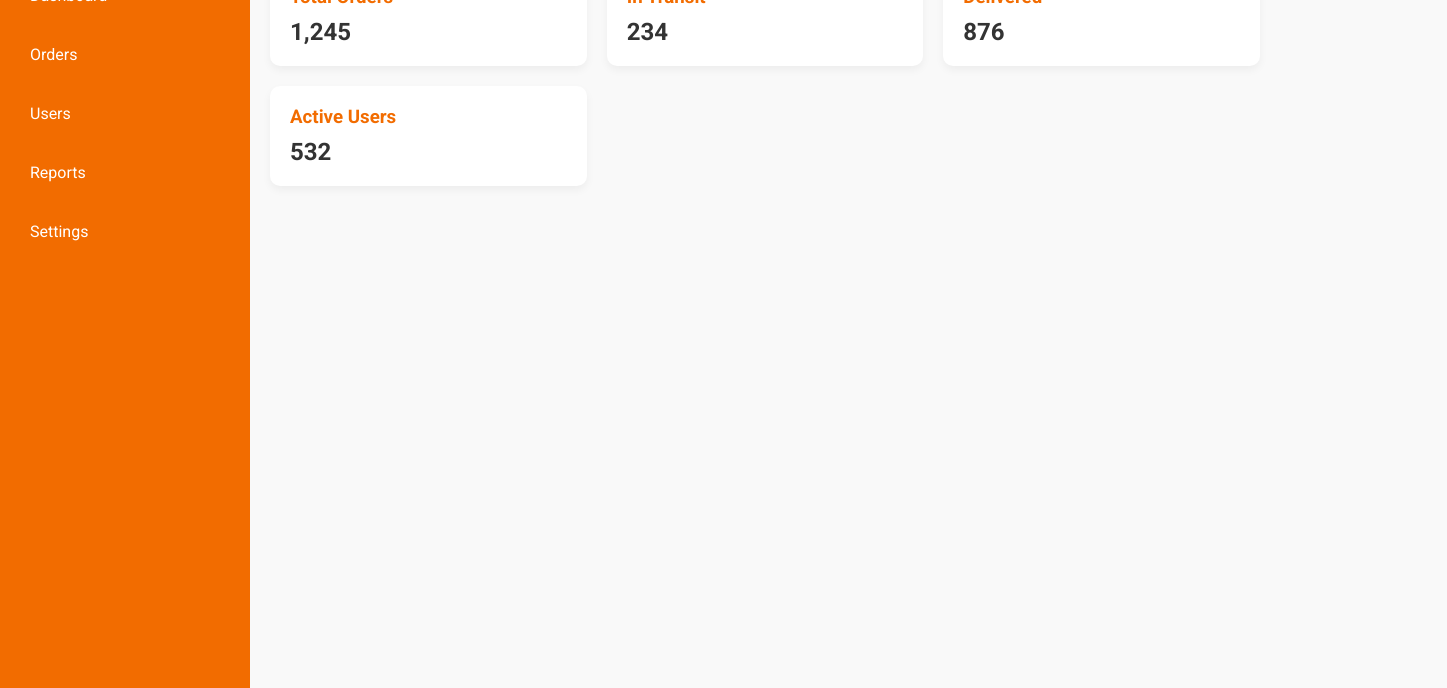
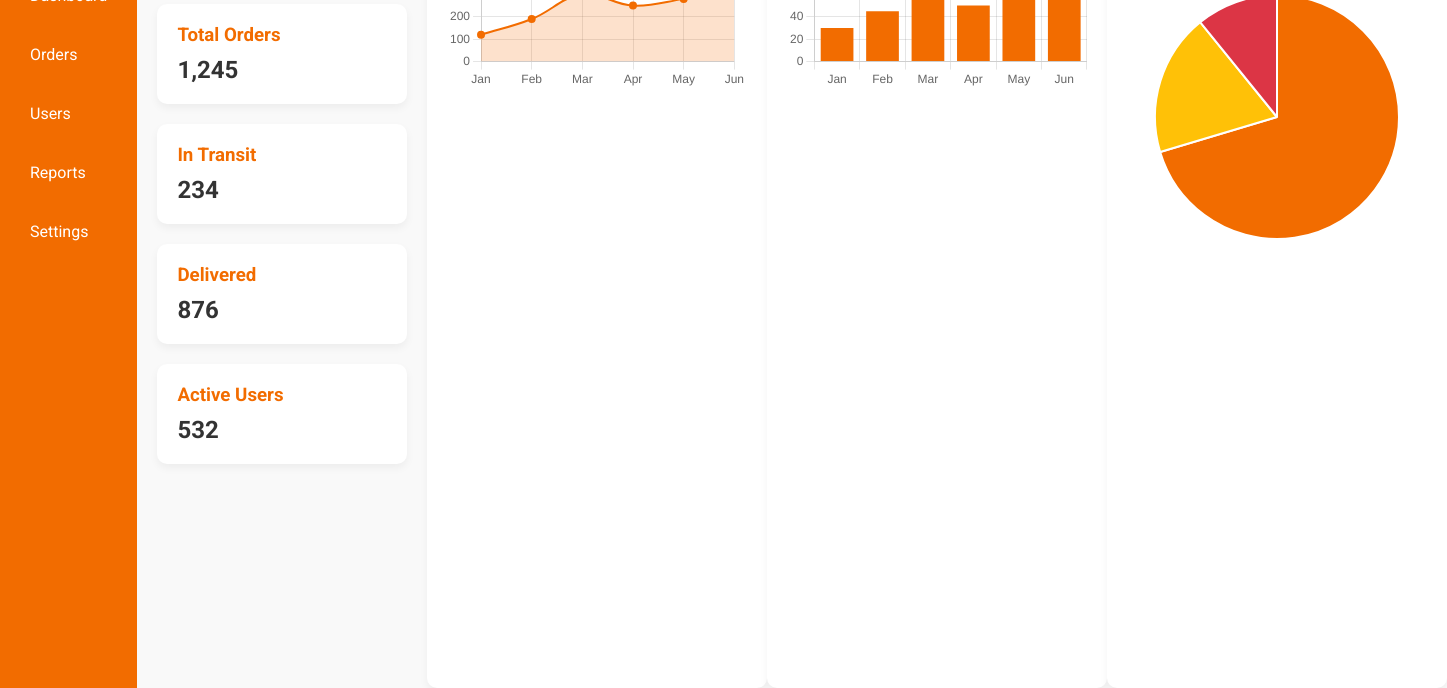
Before and after one commit to ShubhamThakur273/Courier-Website, a plain HTML site: page admin.html in a window 1280 px wide. Shown: the part 112-800 px from the top of the page, 1447 px wide, since content can reach past the window. Drawn offline with nearby package versions, Linux system fonts and the light colour scheme.

Commit message:
Added graph in admin for Active user,Growth and Delivery status for real time data

```diff
--- a/admin.html
+++ b/admin.html
@@ -5,6 +5,8 @@
   <meta name="viewport" content="width=device-width, initial-scale=1.0">
   <title>FlipZon Admin Panel</title>
   <link href="https://fonts.googleapis.com/css2?family=Roboto:wght@400;700&display=swap" rel="stylesheet">
+  <script src="https://cdn.jsdelivr.net/npm/chart.js"></script>
+
   <style>
     * {
       box-sizing: border-box;
@@ -129,5 +131,89 @@
       </div>
     </div>
   </div>
+  <div class="card">
+    <h3>Orders Overview</h3>
+    <canvas id="ordersChart"></canvas>
+  </div>
+
+  <div class="card">
+    <h3>User Growth</h3>
+    <canvas id="usersChart"></canvas>
+  </div>
+
+  <div class="card">
+    <h3>Delivery Status</h3>
+    <canvas id="deliveryChart"></canvas>
+  </div>
+</div>
+
+<script>
+  // Orders Line Chart
+  const ctxOrders = document.getElementById('ordersChart').getContext('2d');
+  new Chart(ctxOrders, {
+    type: 'line',
+    data: {
+      labels: ['Jan', 'Feb', 'Mar', 'Apr', 'May', 'Jun'],
+      datasets: [{
+        label: 'Orders',
+        data: [120, 190, 300, 250, 280, 320],
+        backgroundColor: 'rgba(242, 108, 0, 0.2)',
+        borderColor: '#f26c00',
+        borderWidth: 2,
+        tension: 0.4,
+        fill: true,
+        pointBackgroundColor: '#f26c00'
+      }]
+    },
+    options: {
+      responsive: true,
+      scales: {
+        y: {
+          beginAtZero: true
+        }
+      }
+    }
+  });
+
+  // Users Bar Chart
+  const ctxUsers = document.getElementById('usersChart').getContext('2d');
+  new Chart(ctxUsers, {
+    type: 'bar',
+    data: {
+      labels: ['Jan', 'Feb', 'Mar', 'Apr', 'May', 'Jun'],
+      datasets: [{
+        label: 'New Users',
+        data: [30, 45, 60, 50, 65, 80],
+        backgroundColor: '#f26c00'
+      }]
+    },
+    options: {
+      responsive: true,
+      scales: {
+        y: {
+          beginAtZero: true
+        }
+      }
+    }
+  });
+
+  // Delivery Pie Chart
+  const ctxDelivery = document.getElementById('deliveryChart').getContext('2d');
+  new Chart(ctxDelivery, {
+    type: 'pie',
+    data: {
+      labels: ['Delivered', 'In Transit', 'Cancelled'],
+      datasets: [{
+        label: 'Delivery Status',
+        data: [876, 234, 135],
+        backgroundColor: ['#f26c00', '#ffc107', '#dc3545']
+      }]
+    },
+    options: {
+      responsive: true
+    }
+  });
+</script>
+
 </body>
 </html>
```
